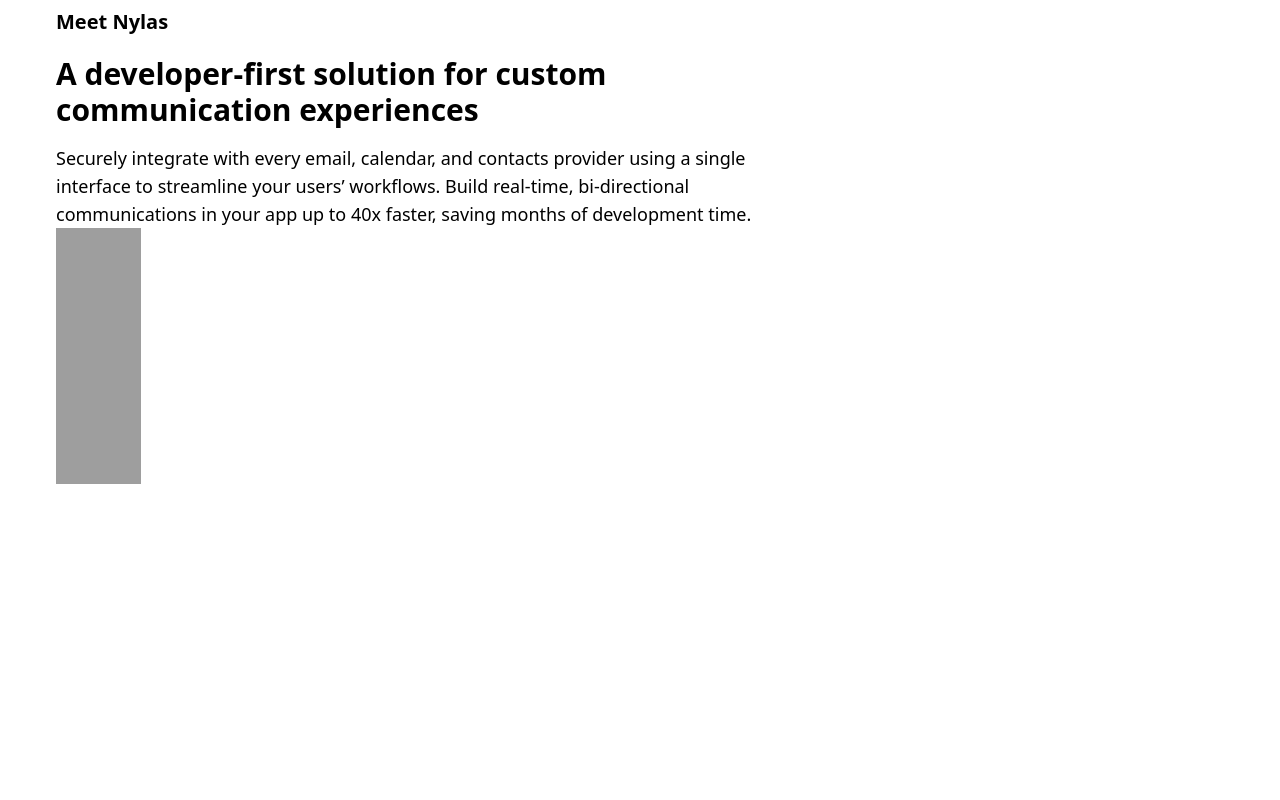
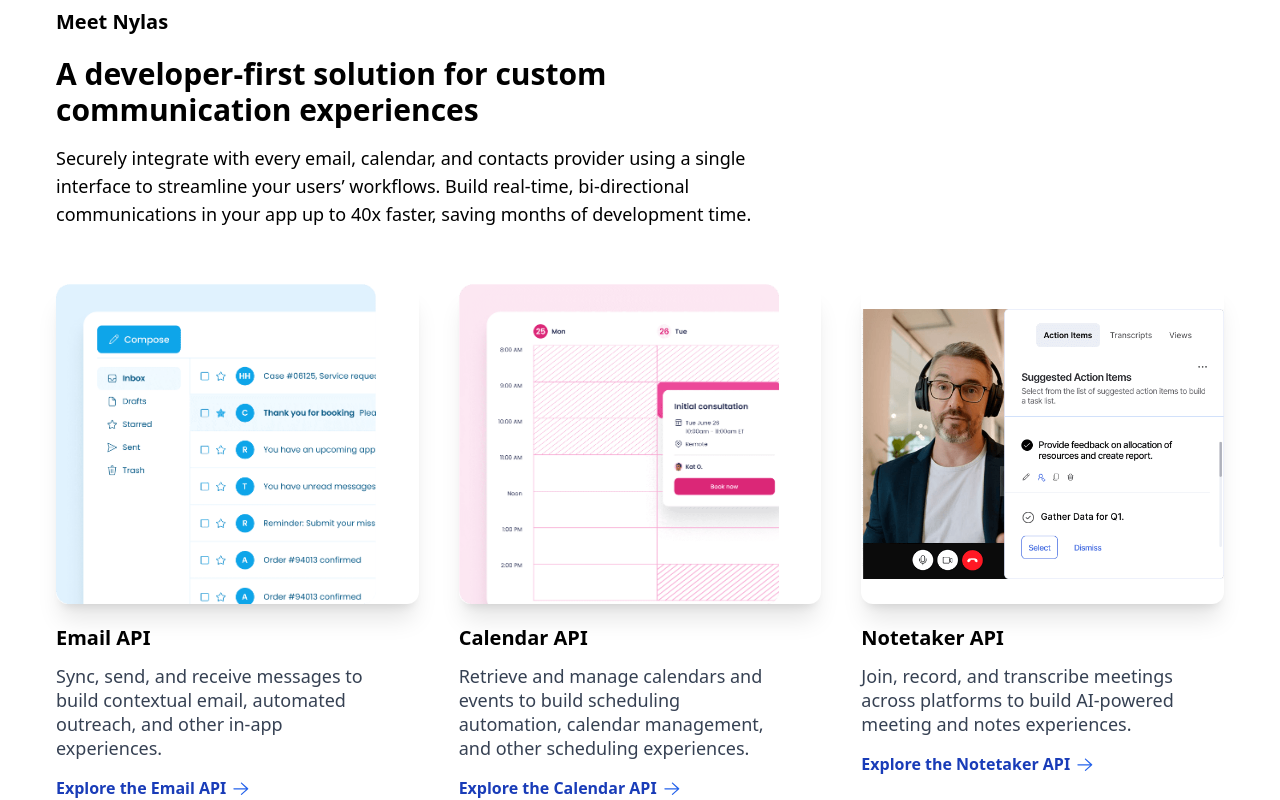
Before and after one commit to ahassandev/nylas, a React (Vite) app: page / in a window 1280 px wide. Shown: the part 1101-1901 px from the top of the page. Before the commit the page ends 1585 px from the top, so only its background shows below. Built offline with nearby package versions, Linux system fonts and the light colour scheme; grey boxes are pictures that could not be loaded.

Commit message:
nylasapi component update

```diff
--- a/src/App.jsx
+++ b/src/App.jsx
@@ -5,7 +5,6 @@
 import CodeSnippetCarousel from "./Components/CodeSnippetCarousel";
 import LogosBar from "./Components/LogosBar";
 import MeetNylas from "./Components/MeetNylas";
-import NylasApi from "./Components/NylasApi";
 
 const App = () => {
   return (
--- a/src/Components/MeetNylas.jsx
+++ b/src/Components/MeetNylas.jsx
@@ -13,7 +13,7 @@
         <p className="mt-4 text-lg w-3xl">{meetnylas.text}</p>
       </div>
       <div>
-        <NylasApi/>
+        <NylasApi />
       </div>
     </div>
   )
--- a/src/Components/NylasApi.jsx
+++ b/src/Components/NylasApi.jsx
@@ -1,24 +1,43 @@
-import React, {useContext} from 'react';
-import { DataContext } from '../DataContext';
+import React, { useContext } from "react";
+import { DataContext } from "../DataContext";
 
-function NylasApi({image, title, text, caption})   {
-    const {data} = useContext(DataContext);
-    const nylasapi = data.nylasapi;
+function NylasApi() {
+  const { data } = useContext(DataContext);
+  const apis = data.nylasapi;
+
   return (
-    <div className='bg-white w-full'>
-        <div className='mx-auto'>
-            {data.nylasapi.map((api, index) => (
-                <img key={index} src="{`/${nylasapi.image}`}" alt="api"
-                className='h-16' />
-            ))}
+    <div className="grid grid-cols-1 sm:grid-cols-2 lg:grid-cols-3 gap-10 mt-14">
 
-            <h4>{nylasapi.title}</h4>
-            <p>{nylasapi.text}</p>
-            <p>{nylasapi.caption}</p>
+      {apis.map((item, index) => (
+        <div key={index} className="">
+
+
+          <div className="bg-white shadow-xl rounded-xl overflow-hidden">
+            <img
+              src={`/${item.image}`}
+              alt={item.title}
+              className="h-80 object-contain"
+            />
+          </div>
+
+
+          <h3 className="mt-5 text-xl font-bold ">{item.title}</h3>
+
+
+          <p className="mt-3 text-gray-700 text-lg leading-6 w-[90%]">
+            {item.text}
+          </p>
+
+
+          <p className="mt-4 text-blue-800 font-bold cursor-pointer flex items-center gap-1">
+            {item.caption} <span><img className="transition-transform duration-300 hover:translate-x-1" src="arrow.svg" alt="" /></span>
+          </p>
+
         </div>
+      ))}
 
     </div>
-  )
+  );
 }
 
-export default NylasApi
+export default NylasApi;
--- a/src/data/data.json
+++ b/src/data/data.json
@@ -104,25 +104,29 @@
             "image": "Apollo.io-Logo.png"
         }
     ],
-
     "meetnylas": {
         "heading": "Meet Nylas",
         "title": "A developer-first solution for custom communication experiences",
         "text": "Securely integrate with every email, calendar, and contacts provider using a single interface to streamline your users’ workflows. Build real-time, bi-directional communications in your app up to 40x faster, saving months of development time."
     },
-
     "nylasapi": [
         {
-            "image": "nylas-email-api-solution.png"
+            "image": "nylas-email-api-solution.png",
+            "title": "Email API",
+            "text": "Sync, send, and receive messages to build contextual email, automated outreach, and other in-app experiences.",
+            "caption": "Explore the Email API"
         },
         {
-            "title":  "Email API"
+            "image": "nylas-calendar-api-solution.png",
+            "title": "Calendar API",
+            "text": "Retrieve and manage calendars and events to build scheduling automation, calendar management, and other scheduling experiences.",
+            "caption": "Explore the Calendar API"
         },
         {
-            "text": "Sync, send, and receive messages to build contextual email, automated outreach, and other in-app experiences."
-        },
-        {
-            "caption": "Explore the Email API"
+            "image": "nylas-notetaker-api (1).png",
+            "title": "Notetaker API",
+            "text": "Join, record, and transcribe meetings across platforms to build AI-powered meeting and notes experiences.",
+            "caption": "Explore the Notetaker API"
         }
     ]
 }
```
Also changed, not shown: public/arrow.svg (added), public/nylas-notetaker-api (1).png (added).
